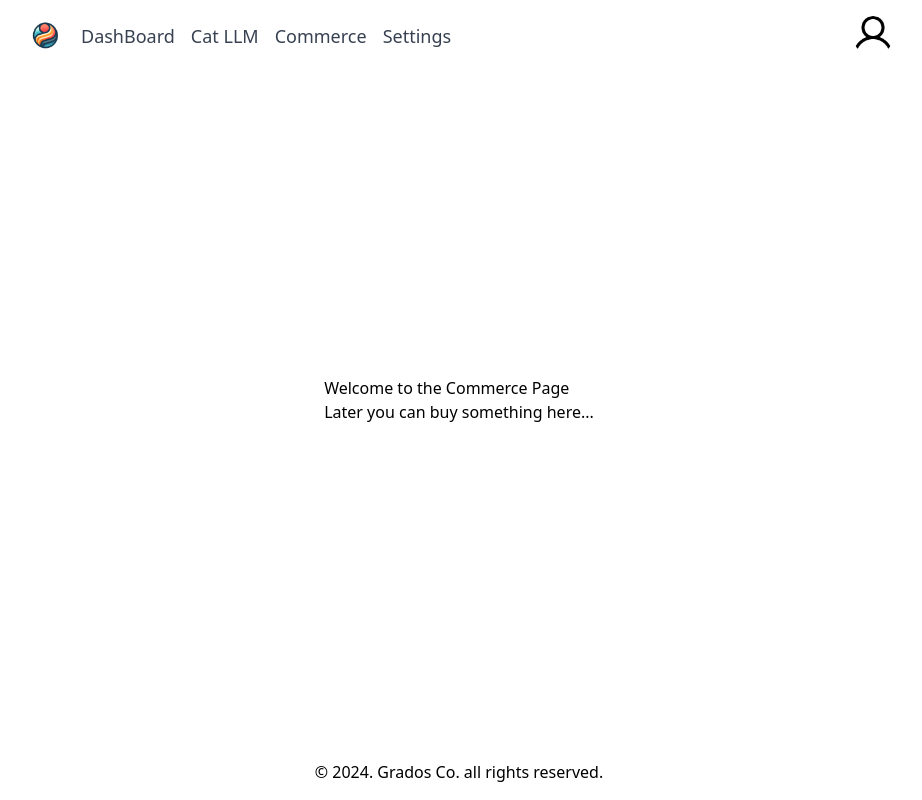
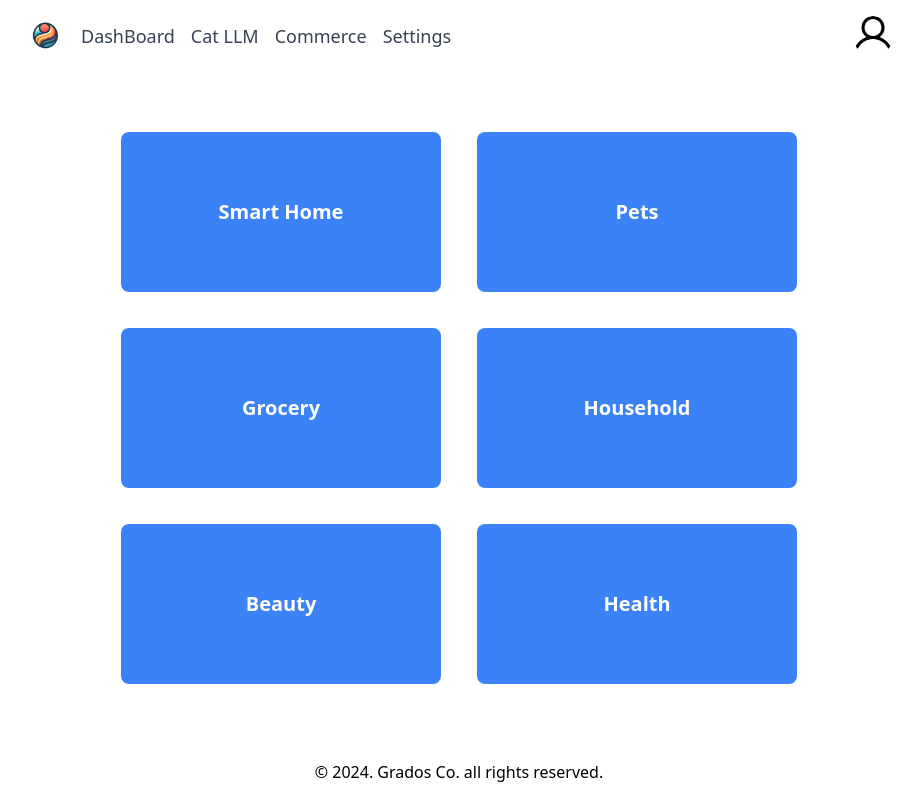
Before and after one commit to habaekk/CatSAMA_WLD, a Next.js app: page /commerce in a window 1280 px wide. Shown: the whole page, without its empty margins (181-1103 px from the left). Built offline with nearby package versions, Linux system fonts and the light colour scheme.

Commit message:
FEAT: add category cards to commerce

```diff
--- a/app/commerce/page.tsx
+++ b/app/commerce/page.tsx
@@ -1,19 +1,29 @@
-// pages/settings/page.tsx
+'use client';
 
 import React from 'react';
 import Header from '../component/Header';
 import Footer from '../component/Footer';
+import CategoryCard from '../component/CategoryCard';
+
+const categories = [
+  { title: 'Smart Home', link: '/smart_home' },
+  { title: 'Pets', link: '/pets' },
+  { title: 'Grocery', link: '/grocery' },
+  { title: 'Household', link: '/household' },
+  { title: 'Beauty', link: '/beauty' },
+  { title: 'Health', link: '/health' },
+];
 
 export default function Commerce() {
   return (
     <div className="main-content flex min-h-screen flex-col items-center justify-center p-24 relative dark:text-white">
-        <Header />
-        <div>
-            <h2>Welcome to the Commerce Page</h2>
-            <p>Later you can buy something here...</p>
-        </div>
-        <Footer />
-
+      <Header />
+      <div className="grid grid-cols-1 md:grid-cols-2 gap-1 mt-4">
+        {categories.map((category, index) => (
+          <CategoryCard key={index} title={category.title} link={category.link} />
+        ))}
+      </div>
+      <Footer />
     </div>
   );
-};
+}
--- /dev/null
+++ b/app/component/CategoryCard.tsx
@@ -0,0 +1,18 @@
+import Link from 'next/link';
+
+interface CategoryCardProps {
+  title: string;
+  link: string;
+}
+
+const CategoryCard: React.FC<CategoryCardProps> = ({ title, link }) => {
+  return (
+    <Link href={link}>
+      <div className="w-80 h-40 bg-blue-500 text-white rounded-lg flex items-center justify-center text-xl font-bold m-4 transition-transform transform hover:scale-105 dark:bg-blue-700 cursor-pointer">
+        {title}
+      </div>
+    </Link>
+  );
+};
+
+export default CategoryCard;
```
